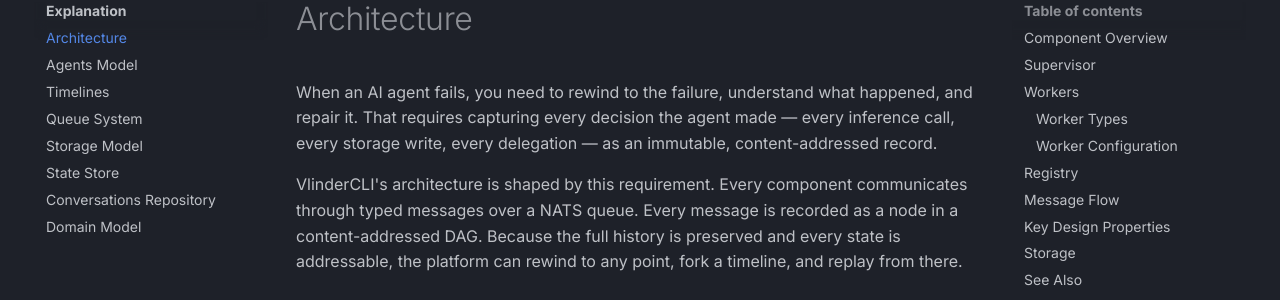
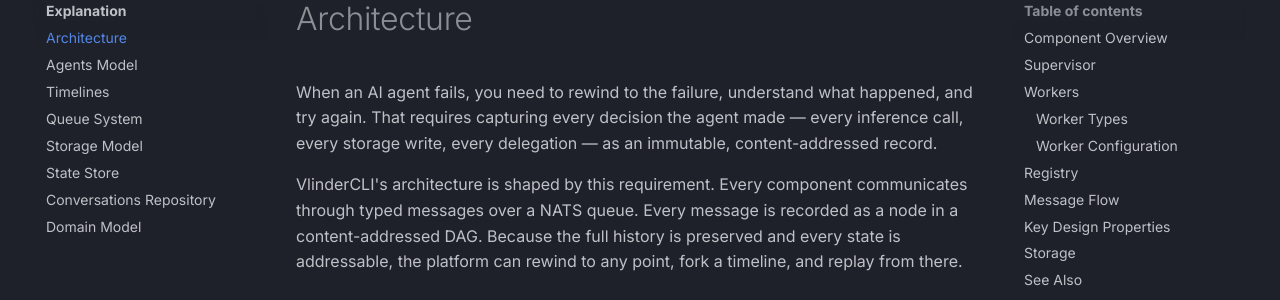
Before and after one commit to vlindercli/public-docs, an MkDocs documentation site: the page built from docs/content/explanation/architecture.md, in a window 1280 px wide and 900 px high. Shown: the part 160-460 px from the top of the window. Built offline with MkDocs 1.6.1 and Material for MkDocs 9.7.7, drawn with Linux system fonts in a browser that asks for light colours; comment, search, counter and statistics services are not loaded; some of the changed text lies outside the part shown.

Commit message:
Remove repair references from architecture explanation

```diff
--- a/docs/content/explanation/architecture.md
+++ b/docs/content/explanation/architecture.md
@@ -1,6 +1,6 @@
 # Architecture
 
-When an AI agent fails, you need to rewind to the failure, understand what happened, and repair it. That requires capturing every decision the agent made — every inference call, every storage write, every delegation — as an immutable, content-addressed record.
+When an AI agent fails, you need to rewind to the failure, understand what happened, and try again. That requires capturing every decision the agent made — every inference call, every storage write, every delegation — as an immutable, content-addressed record.
 
 VlinderCLI's architecture is shaped by this requirement. Every component communicates through typed messages over a NATS queue. Every message is recorded as a node in a content-addressed DAG. Because the full history is preserved and every state is addressable, the platform can rewind to any point, fork a timeline, and replay from there.
 
@@ -148,7 +148,7 @@ sequenceDiagram
 
 ## Storage
 
-Rewind and repair only work if the platform can resolve the agent's exact state at any point in its history. This is why all state is content-addressed and append-only — nothing is overwritten, so every historical state remains addressable.
+Rewind and fork only work if the platform can resolve the agent's exact state at any point in its history. This is why all state is content-addressed and append-only — nothing is overwritten, so every historical state remains addressable.
 
 The primary store is the **State Store** — a content-addressed, append-only SQL database that records every message as a DAG node and every agent state transition as a versioned snapshot. Given any point in the agent's history, the platform can resolve the exact KV state, inference calls, and delegation results at that moment.
 
```
